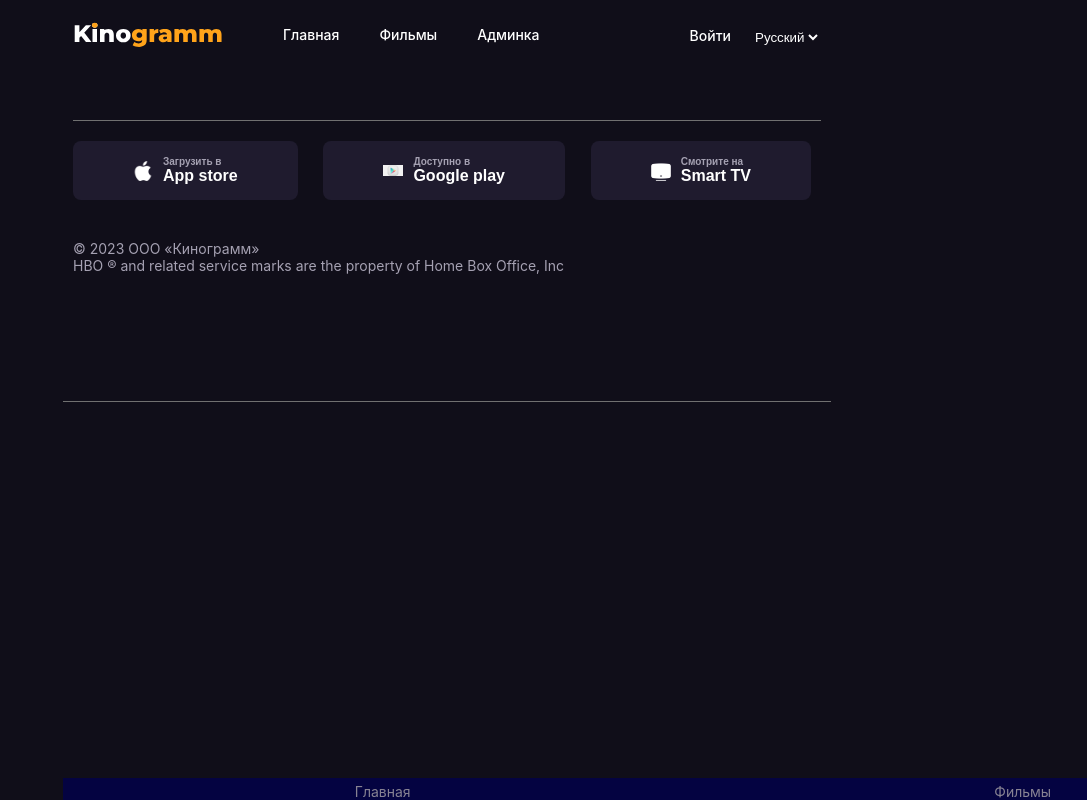
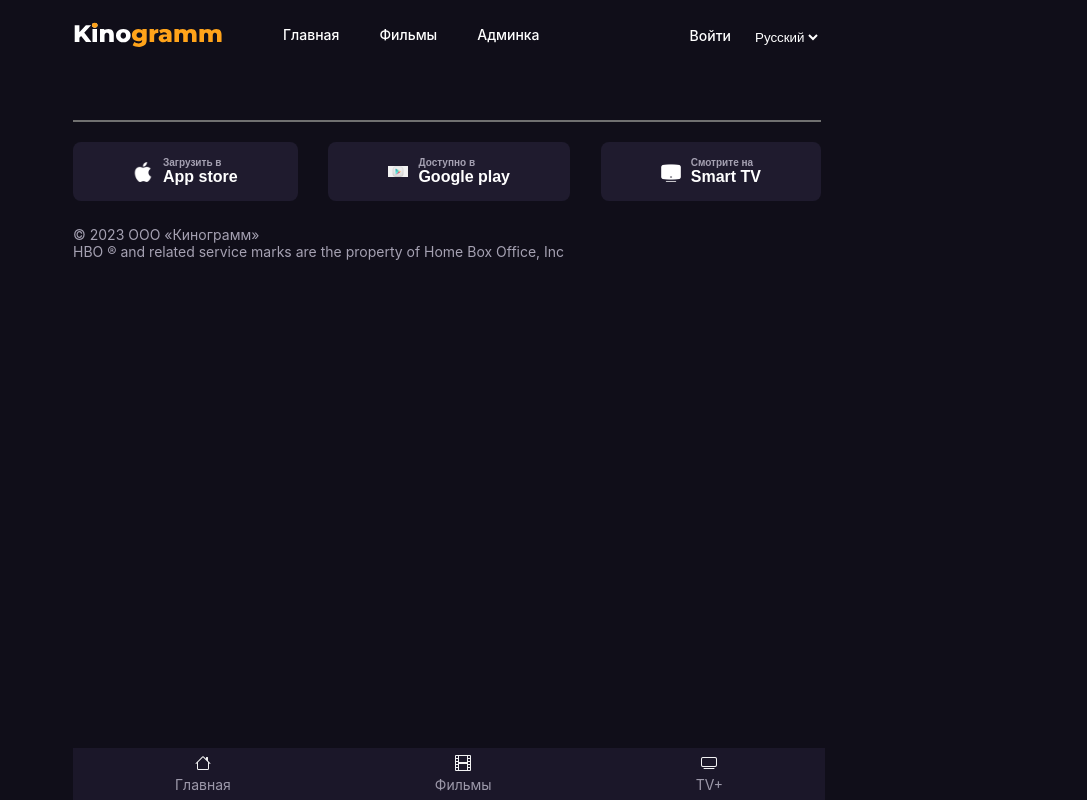
Before and after one commit to kenny-not-dead/filmovie, a React (Create React App) app: page /main in a window 1280 px wide. Shown: the whole page, without its empty margins (193-1280 px from the left). Built offline with nearby package versions, Linux system fonts and the light colour scheme.

Commit message:
+adaptive

```diff
--- a/src/components/UI/Filter/FilterSelect.module.scss
+++ b/src/components/UI/Filter/FilterSelect.module.scss
@@ -42,3 +42,10 @@
   width: 290px;
   flex-wrap: wrap;
 }
+
+
+@media (max-width: 1280px) {
+	.subwrapper{
+   width: 300px;
+  }
+}
--- a/src/components/footer/Footer.tsx
+++ b/src/components/footer/Footer.tsx
@@ -6,7 +6,7 @@
 export function Footer() {
   return (
     <footer className={classes.container}>
-      {/* <FooterNav /> */}
+      <FooterNav />
       <SocialNetworkWrapper />
       <Info />
     </footer>
--- a/src/components/footer/FooterNav.module.scss
+++ b/src/components/footer/FooterNav.module.scss
@@ -17,6 +17,9 @@
 }
 
 .nav {
+  svg{
+    display: none;
+  }
   margin: 0 90px 0 50px;
   a {
     display: block;
@@ -50,21 +53,29 @@
   }
 }
 
+
 @media (max-width: 1280px) {
   .wrapper {
-    div {
+    height: 0px;
+    padding: 0;
+    .aboutus, .support, .footerlogo {
       display: none;
     }
     .nav {
+      svg{
+        display: block;
+        margin: 0 auto;
+      }
       display: block;
       position: fixed;
       bottom: 0;
-      background-color: rgb(2, 2, 75);
-      width: 100%;
+      background-color: rgba(31,27,46,.88);
+      width: 752px;
       margin: 0;
-      opacity: 80%;
+      opacity: 95%;
       display: flex;
       justify-content: space-around;
+      padding: 7px 0;
 
       h4{display: none;}
     }
--- a/src/components/footer/FooterNav.tsx
+++ b/src/components/footer/FooterNav.tsx
@@ -46,7 +46,7 @@
 
   return (
     <div className={classes.wrapper}>
-      <div>
+      <div className={classes.aboutus}>
         <h4>
           <FormattedMessage id="aboutus" />
         </h4>
@@ -58,14 +58,52 @@
         <h4>
           <FormattedMessage id="sections" />
         </h4>
+        <div>
+          <svg
+            xmlns="http://www.w3.org/2000/svg"
+            width="16"
+            height="16"
+            fill="white"
+            className="bi bi-house"
+            viewBox="0 0 16 16"
+          >
+            <path d="M8.707 1.5a1 1 0 0 0-1.414 0L.646 8.146a.5.5 0 0 0 .708.708L2 8.207V13.5A1.5 1.5 0 0 0 3.5 15h9a1.5 1.5 0 0 0 1.5-1.5V8.207l.646.647a.5.5 0 0 0 .708-.708L13 5.793V2.5a.5.5 0 0 0-.5-.5h-1a.5.5 0 0 0-.5.5v1.293L8.707 1.5ZM13 7.207V13.5a.5.5 0 0 1-.5.5h-9a.5.5 0 0 1-.5-.5V7.207l5-5 5 5Z" />
+          </svg>
+
           <NavLink to={"/"}>
             <FormattedMessage id="main" />
           </NavLink>
+        </div>
+        <div>
+          <svg
+            xmlns="http://www.w3.org/2000/svg"
+            width="16"
+            height="16"
+            fill="white"
+            className="bi bi-film"
+            viewBox="0 0 16 16"
+          >
+            <path d="M0 1a1 1 0 0 1 1-1h14a1 1 0 0 1 1 1v14a1 1 0 0 1-1 1H1a1 1 0 0 1-1-1V1zm4 0v6h8V1H4zm8 8H4v6h8V9zM1 1v2h2V1H1zm2 3H1v2h2V4zM1 7v2h2V7H1zm2 3H1v2h2v-2zm-2 3v2h2v-2H1zM15 1h-2v2h2V1zm-2 3v2h2V4h-2zm2 3h-2v2h2V7zm-2 3v2h2v-2h-2zm2 3h-2v2h2v-2z" />
+          </svg>
           <NavLink to={"/filter"}>
             <FormattedMessage id="films" />
           </NavLink>
         </div>
         <div>
+          <svg
+            xmlns="http://www.w3.org/2000/svg"
+            width="16"
+            height="16"
+            fill="white"
+            className="bi bi-tv"
+            viewBox="0 0 16 16"
+          >
+            <path d="M2.5 13.5A.5.5 0 0 1 3 13h10a.5.5 0 0 1 0 1H3a.5.5 0 0 1-.5-.5zM13.991 3l.024.001a1.46 1.46 0 0 1 .538.143.757.757 0 0 1 .302.254c.067.1.145.277.145.602v5.991l-.001.024a1.464 1.464 0 0 1-.143.538.758.758 0 0 1-.254.302c-.1.067-.277.145-.602.145H2.009l-.024-.001a1.464 1.464 0 0 1-.538-.143.758.758 0 0 1-.302-.254C1.078 10.502 1 10.325 1 10V4.009l.001-.024a1.46 1.46 0 0 1 .143-.538.758.758 0 0 1 .254-.302C1.498 3.078 1.675 3 2 3h11.991zM14 2H2C0 2 0 4 0 4v6c0 2 2 2 2 2h12c2 0 2-2 2-2V4c0-2-2-2-2-2z" />
+          </svg>
+          <a href="https://www.ivi.ru/tvplus">TV+</a>
+        </div>
+      </div>
+      <div className={classes.support}>
         <h4>
           <FormattedMessage id="support" />
         </h4>
@@ -87,7 +125,7 @@
           <FormattedMessage id="answer" />
         </p>
       </div>
-      <div>
+      <div className={classes.footerlogo}>
         <a
           href="https://www.ivi.ru/subscribe?redirect_url=%2F"
           className={classes.subscription}
--- a/src/components/footer/SocialNetworkWrapper.module.scss
+++ b/src/components/footer/SocialNetworkWrapper.module.scss
@@ -3,3 +3,9 @@
   justify-content: space-between;
   margin: 20px 10px 20px 0;
 }
+
+@media (max-width: 1280px) {
+	.wrapper{
+    margin: 20px 0 5px;
+  }
+}
--- a/src/layouts/MainLayout.tsx
+++ b/src/layouts/MainLayout.tsx
@@ -12,7 +12,6 @@
       />
       <Outlet />
       <Footer />
-      <FooterNav/>
     </>
   );
 };
--- a/src/pages/CatalogPage/CatalogPage.module.scss
+++ b/src/pages/CatalogPage/CatalogPage.module.scss
@@ -71,3 +71,29 @@
         margin: auto 8px auto 0;
     }
 }
+
+
+@media (max-width: 1280px) {
+
+    .mainfilterwrapper{
+            display: flex;
+            flex-wrap: wrap;
+            justify-content: center;
+    }
+	.filterwrapper{
+   flex-wrap: wrap;
+   justify-content: center;
+  }
+
+  .inputfilterwrapper{
+    width: 98%;
+    justify-content: center;
+    div{ width:45%};
+    margin-bottom: 20px;
+  }
+
+  .searchwrapper{
+    width: 300px;
+  }
+
+}
```
Also changed, not shown: src/index.tsx (+5 -5 lines), src/styles/global-styles.scss (+0 -7 lines). Lines whose indentation alone changed are shown as unchanged.
